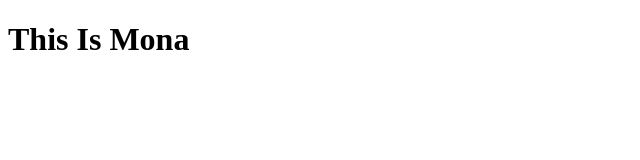
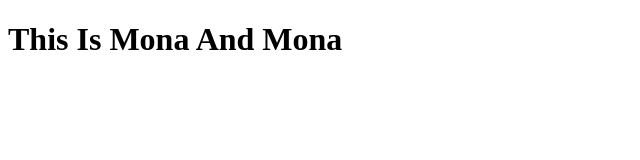
Before and after one commit to sinam10/linux-test, a plain HTML site: page index.html in a window 1280 px wide. Shown: the whole page, without its empty margins (0-640 px from the left). Drawn offline with Linux system fonts and the light colour scheme.

Commit message:
My First page

```diff
--- a/index.html
+++ b/index.html
@@ -6,6 +6,6 @@
     <title>Hello Course</title>
 </head>
 <body>
-    <h1>This Is Mona</h1>
+    <h1>This Is Mona And Mona</h1>
 </body>
 </html>
```
